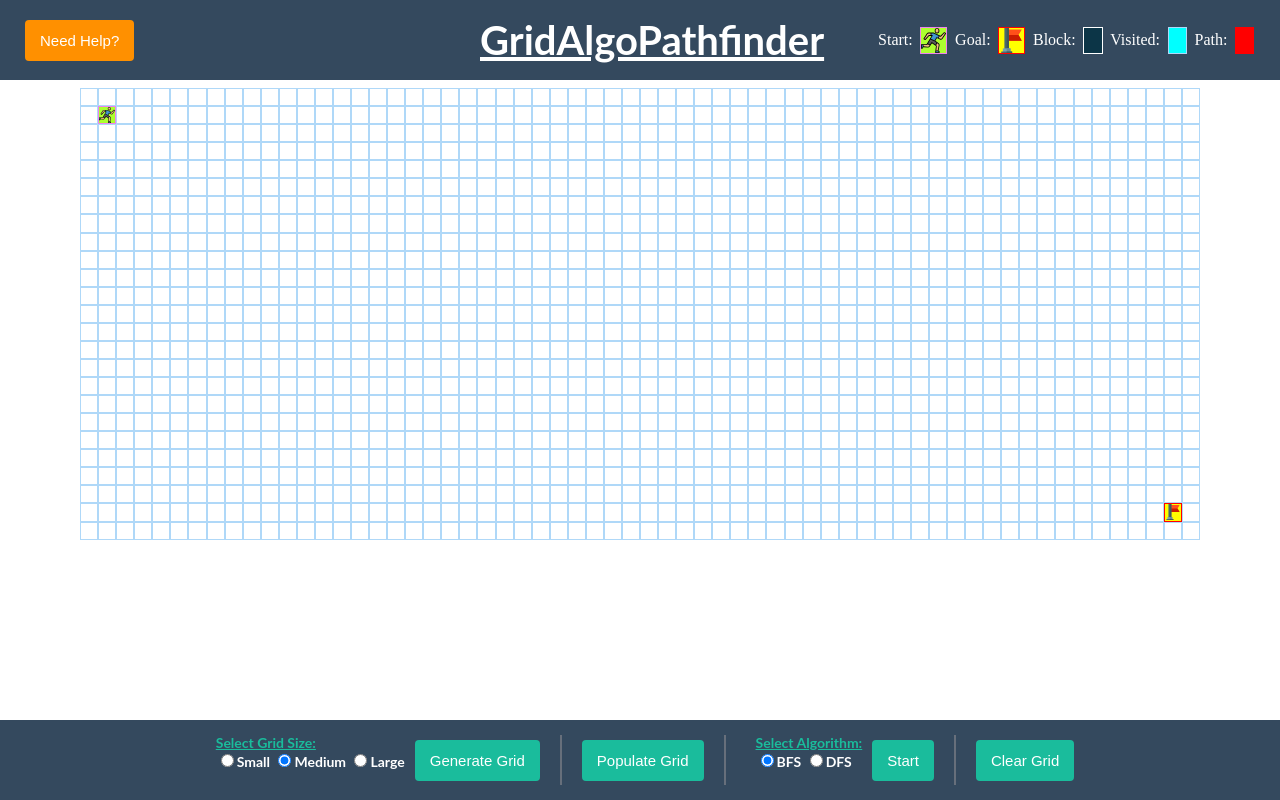
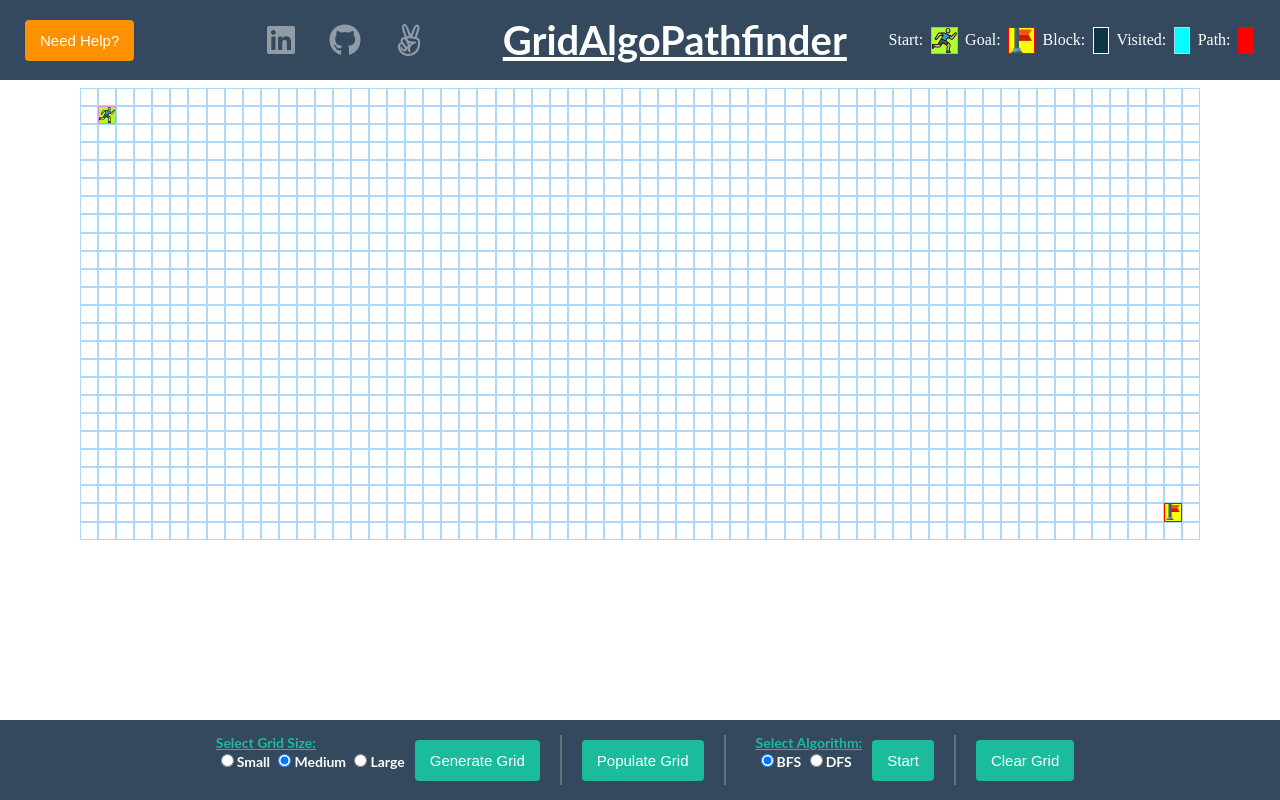
Before and after one commit to AnisurK24/GridAlgoPathfinder, a website built with webpack: page index.html in a window 1280 px wide. Built offline with nearby package versions, Linux system fonts and the light colour scheme.

Commit message:
added social links

```diff
--- a/css/App.css
+++ b/css/App.css
@@ -159,6 +159,12 @@ table {
     height: 10%;
 }
 
+/* .menu {
+    display: flex;
+    flex-direction: row;
+    justify-content: center;
+} */
+
 .text {
     color: white;
     font-size: 14px;
@@ -245,7 +251,7 @@ table {
 }
 
 .help {
-    width: 37%;
+    width: 20%;
 }
 
 .helpbtn {
@@ -266,3 +272,28 @@ table {
 .helpbtn:hover {
     background-color: #cc7400;
 }
+
+ul.icons {
+        cursor: default;
+        display: flex;
+        /* justify-content: flex-end; */
+        width: 20%;
+}
+
+ul.icons li {
+    display: inline-block;
+}
+
+ul.icons a {
+    display: inline-block;
+    width: 2em;
+    height: 2em;
+    line-height: 2em;
+    text-align: center;
+    border: 0;
+    color: #fafafa78;
+}
+
+ul.icons a:hover {
+    color: white;
+}
--- a/index.html
+++ b/index.html
@@ -21,7 +21,11 @@
         <div class="help">
             <input class="helpbtn" type="button" onclick="display_alert()" value="Need Help?" />
         </div>
-
+        <ul class="icons">
+            <li><a href="https://www.linkedin.com/in/anisur-khan-88a00182/" class="fab fa-linkedin fa-2x"></a></li>
+            <li><a href="https://github.com/AnisurK24" class="fab fa-github fa-2x"></a></li>
+            <li><a href="https://angel.co/anisurk24" class="fab fa-angellist fa-2x"></a></li>
+        </ul>
         <h1 class="title">GridAlgoPathfinder</h1>
         <!-- <i class="fas fa-running"></i> -->
         <div class="key">
@@ -32,7 +36,8 @@
         <table id="grid"></table>
     </div>
     <div class="menu-container">
-        <!-- <div class="menu"> -->
+        <!-- <ul class="icons"></ul> -->
+            <!-- <div class="menu"> -->
             <div class="menu-radio">
                 <p class="text-t">Select Grid Size:</p>
                 <div class="radio text" id="selectGridS">
@@ -63,6 +68,12 @@
             <div class="spacer"></div>
                 <button class="start-btn" id="CGrid">Clear Grid</button>
         <!-- </div> -->
+            <!-- <ul class="icons">
+				<li><a href="https://www.linkedin.com/in/anisur-khan-88a00182/" class="fab fa-linkedin"></a></li>
+				<li><a href="https://github.com/AnisurK24" class="fab fa-github"></a></li>
+				<li><a href="https://angel.co/anisurk24" class="fab fa-angellist"></a></li>
+            </ul> -->
+            <!-- <i class="fas fa-envelope"></i> -->
     </div>
 </body>
 </html>
```
